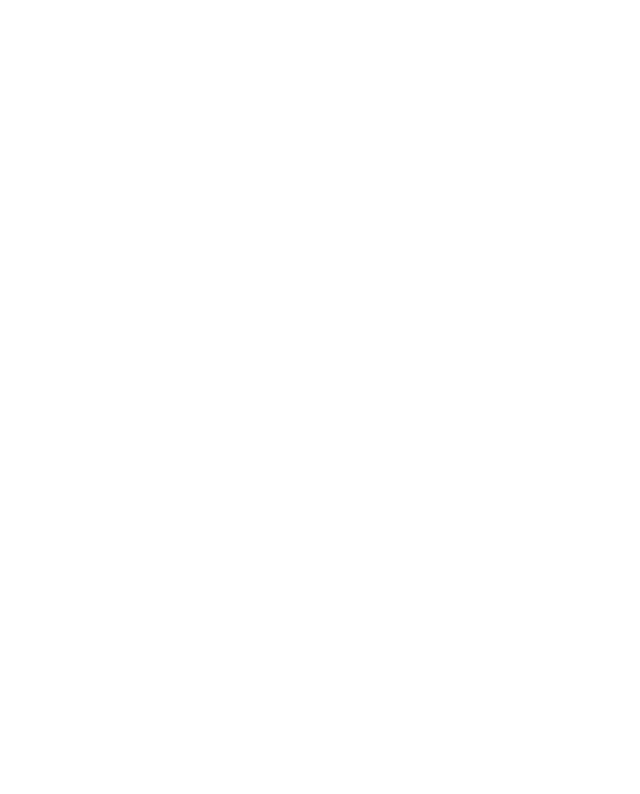
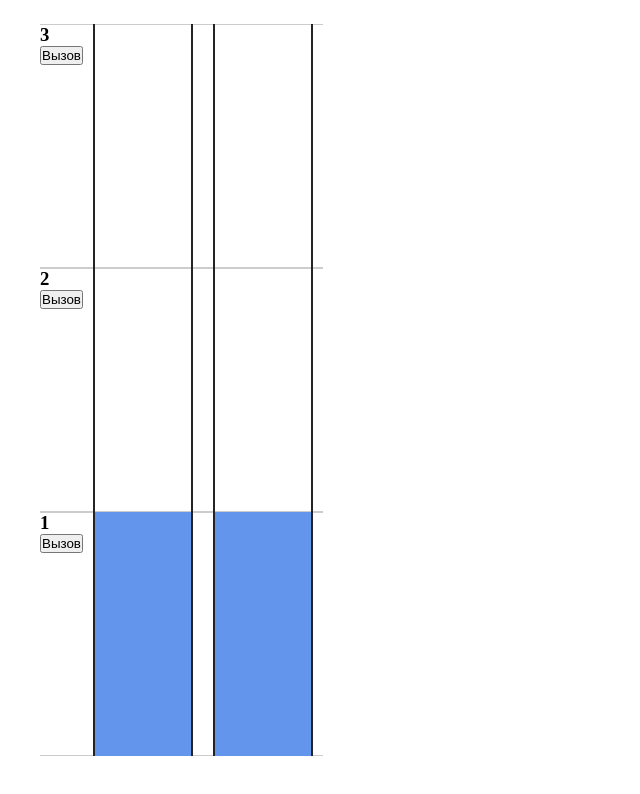
Before and after one commit to p-harelik/elevator-emulator, a Vue app: page / in a window 1280 px wide. Shown: the top 794 px of the page, without its empty margins (0-640 px from the left). Built offline with nearby package versions, Linux system fonts and the light colour scheme.

Commit message:
Add component structure

```diff
--- a/src/App.vue
+++ b/src/App.vue
@@ -1,14 +1,27 @@
 <template>
-
+  <div class="main-container">
+    <EmulatorPanel />
+  </div>
 </template>
 
 <script>
-
+import EmulatorPanel from "@/components/EmulatorPanel";
 export default {
   name: "App",
+  components: { EmulatorPanel },
 };
 </script>
 
 <style>
+* {
+  margin: 0;
+  padding: 0;
+  box-sizing: border-box;
+}
 
+.main-container {
+  padding: 0 40px;
+  width: 100%;
+  min-width: 720px;
+}
 </style>
--- /dev/null
+++ b/src/components/ButtonsGroup.vue
@@ -0,0 +1,31 @@
+<template>
+  <div class="buttons-group">
+    <floor-panel
+      v-for="(floor, idx) in floors"
+      :key="idx"
+      :floorNumber="idx + 1"
+      :is-active="floor.isActiveButton"
+    />
+  </div>
+</template>
+
+<script>
+import FloorPanel from "@/components/FloorPanel";
+export default {
+  name: "ButtonGroup",
+  components: { FloorPanel },
+  props: {
+    floors: {
+      type: Array,
+      required: true,
+    },
+  },
+};
+</script>
+
+<style scoped>
+.buttons-group {
+  display: flex;
+  flex-direction: column-reverse;
+}
+</style>
--- /dev/null
+++ b/src/components/ElevatorCabin.vue
@@ -0,0 +1,25 @@
+<template>
+  <div class="elevator-cabine"></div>
+</template>
+
+<script>
+export default {
+  name: "ElevatorCabine",
+};
+</script>
+
+<style scoped>
+.elevator-cabine {
+  background-color: cornflowerblue;
+  position: absolute;
+  bottom: 0;
+  left: 0;
+  right: 0;
+  transition-property: bottom;
+  transition-timing-function: linear;
+}
+
+.wait {
+  opacity: 0.5;
+}
+</style>
--- /dev/null
+++ b/src/components/ElevatorShaft.vue
@@ -0,0 +1,40 @@
+<template>
+  <div class="elevator-shaft" ref="shaft">
+    <elevator-cabin
+      :style="{ height: floorHeight + '%' }"
+      :elevator-item="elevator"
+      :floor-height="floorHeight"
+    />
+  </div>
+</template>
+
+<script>
+import ElevatorCabin from "@/components/ElevatorCabin";
+export default {
+  name: "LiftShaft",
+  components: { ElevatorCabin },
+  props: {
+    floorHeight: {
+      type: Number,
+      require: true,
+    },
+    elevator: {
+      type: Object,
+      require: true,
+    },
+  },
+};
+</script>
+
+<style scoped>
+.elevator-shaft {
+  flex-basis: 100px;
+  min-width: 100px;
+  position: relative;
+
+  flex-direction: column-reverse;
+  border-width: 0 2px;
+  border-style: solid;
+  border-color: #242424;
+}
+</style>
--- /dev/null
+++ b/src/components/EmulatorPanel.vue
@@ -0,0 +1,105 @@
+<template>
+  <div class="container">
+    <div class="wrap">
+      <div class="container__underlay">
+        <floor-item v-for="n in floors.length" :key="n" />
+      </div>
+      <button-group :floors="floors" />
+      <elevator-shaft
+        v-for="elevator in elevators"
+        :key="elevator.id"
+        :floorHeight="floorHeight"
+        :elevator="elevator"
+        class="container__lift-shaft"
+      />
+    </div>
+  </div>
+</template>
+
+<script>
+import FloorItem from "@/components/FloorItem";
+import ButtonGroup from "@/components/ButtonsGroup";
+import ElevatorShaft from "@/components/ElevatorShaft";
+export default {
+  name: "EmulatorPanel",
+  components: { ElevatorShaft, ButtonGroup, FloorItem },
+  data() {
+    return {
+      floors: [
+        {
+          number: 1,
+          isActiveButton: false,
+          isSelectElevator: false,
+        },
+        {
+          number: 2,
+          isActiveButton: false,
+          isSelectElevator: false,
+        },
+        {
+          number: 3,
+          isActiveButton: false,
+          isSelectElevator: false,
+        },
+      ],
+      elevators: [
+        {
+          id: 1,
+          startFloorNumber: 1,
+          endFloorNumber: 1,
+          speed: 1000,
+          waitTime: 3000,
+          status: "free",
+        },
+        {
+          id: 2,
+          startFloorNumber: 1,
+          endFloorNumber: 1,
+          speed: 1000,
+          waitTime: 3000,
+          status: "free",
+        },
+      ],
+    };
+  },
+  computed: {
+    floorsCount() {
+      return this.floors.length;
+    },
+    floorHeight() {
+      return 100 / this.floorsCount;
+    },
+  },
+};
+</script>
+
+<style scoped>
+.container {
+  display: flex;
+  min-height: 94vh;
+  width: 100%;
+  margin: 3vh 0;
+  overflow-x: auto;
+  padding-bottom: 20px;
+}
+
+.wrap {
+  display: flex;
+  position: relative;
+}
+
+.container__underlay {
+  position: absolute;
+  top: 0;
+  bottom: 0;
+  left: 0;
+  right: 0;
+  z-index: -1;
+  width: 100%;
+  display: flex;
+  flex-direction: column;
+}
+.container__lift-shaft {
+  margin: 0 10px;
+}
+</style>
--- /dev/null
+++ b/src/components/FloorItem.vue
@@ -0,0 +1,18 @@
+<template>
+  <div class="floor"></div>
+</template>
+
+<script>
+export default {
+  name: "FloorItem",
+};
+</script>
+
+<style scoped>
+.floor {
+  flex-grow: 1;
+  border-width: 1px 0;
+  border-color: #ccc;
+  border-style: solid;
+}
+</style>
--- /dev/null
+++ b/src/components/FloorPanel.vue
@@ -0,0 +1,32 @@
+<template>
+  <div class="floor-panel">
+    <h3>{{ floorNumber }}</h3>
+    <button>Вызов</button>
+  </div>
+</template>
+
+<script>
+export default {
+  name: "FloorPanel",
+  props: {
+    floorNumber: {
+      type: Number,
+      require: true,
+    },
+  },
+  methods: {
+    addCallOfElevator() {
+      this.$emit("addCall", this.floorNumber);
+    },
+  },
+};
+</script>
+
+<style scoped>
+.floor-panel {
+  flex-grow: 1;
+}
+button {
+  cursor: pointer;
+}
+</style>
```
